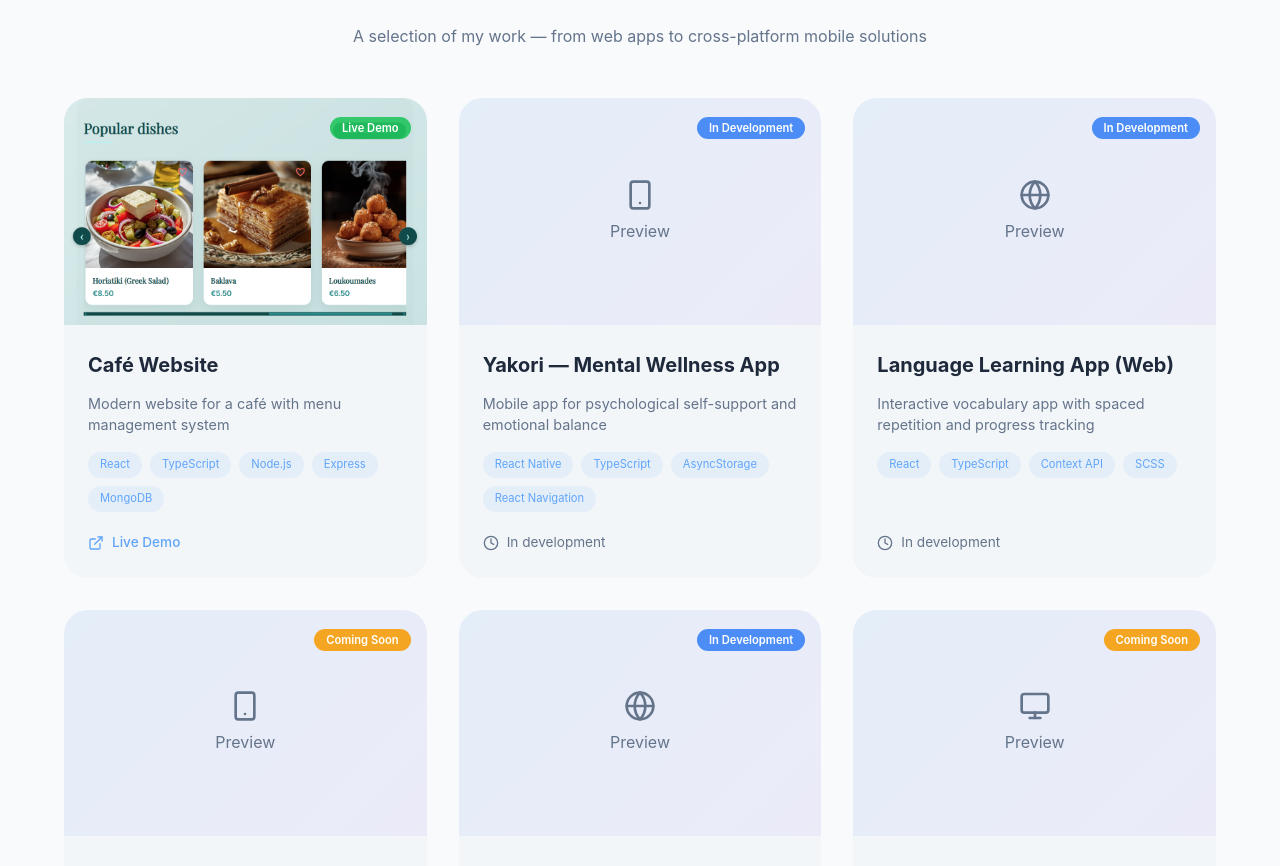
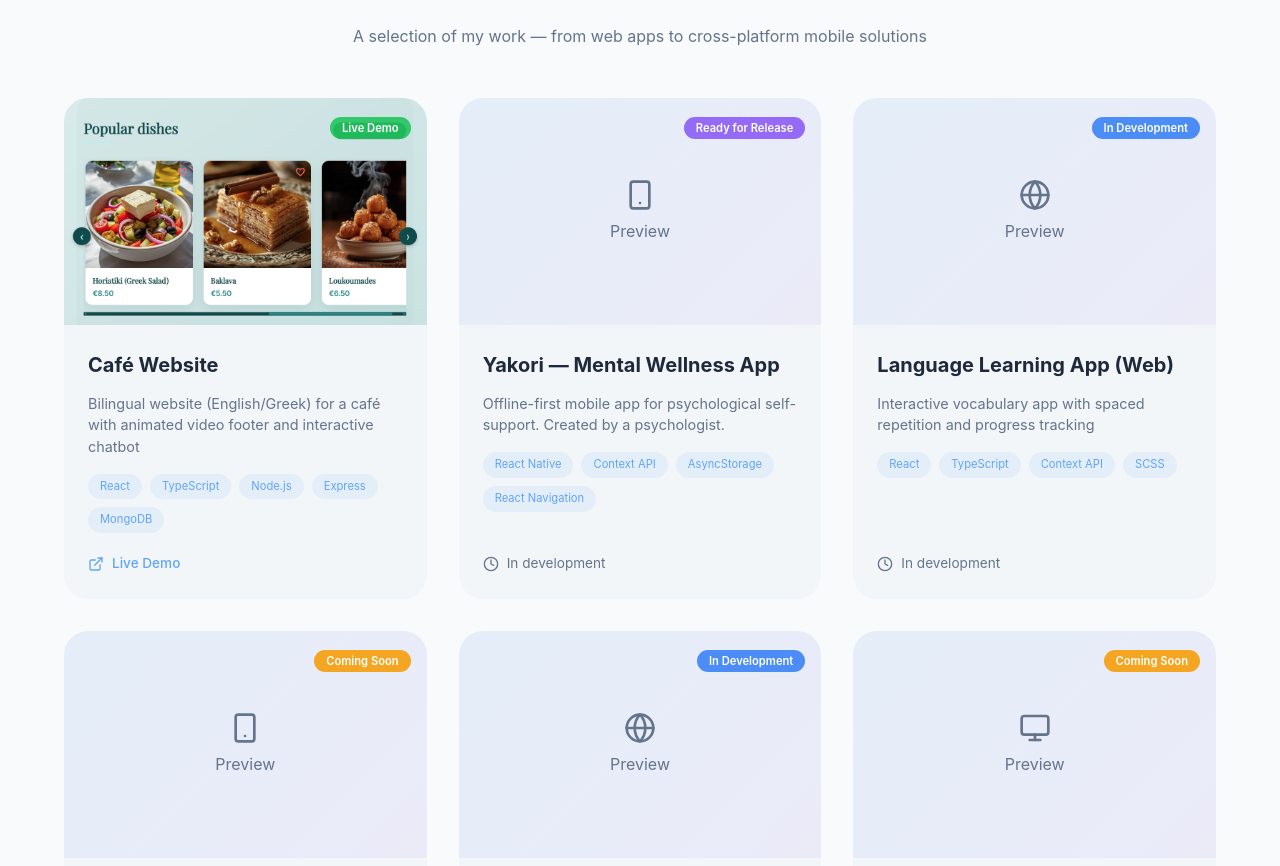
Before and after one commit to LenaYork/portfolio, a React (Vite) app: page / in a window 1280 px wide. Shown: the part 2117-2983 px from the top of the page. Built offline with nearby package versions, Linux system fonts and the light colour scheme.

Commit message:
feat: update project data — add bilingual cafe details, Yakori app with ready-for-release status, fix tech stack

```diff
--- a/src/components/Projects/ProjectCard/ProjectCard.scss
+++ b/src/components/Projects/ProjectCard/ProjectCard.scss
@@ -73,6 +73,11 @@
 
     &--active {
       background: rgba(34, 197, 94, 0.9);
+      color: white;
+    }
+
+    &--ready {
+      background: rgba(139, 92, 246, 0.9);
       color: white;
     }
 
--- a/src/components/Projects/ProjectCard/ProjectCard.tsx
+++ b/src/components/Projects/ProjectCard/ProjectCard.tsx
@@ -13,6 +13,8 @@ const ProjectCard = ({ project, index }: ProjectCardProps) => {
     switch (project.status) {
       case 'active':
         return <span className="project-card__status project-card__status--active">Live Demo</span>;
+      case 'ready-for-release':
+        return <span className="project-card__status project-card__status--ready">Ready for Release</span>;
       case 'coming-soon':
         return <span className="project-card__status project-card__status--coming">Coming Soon</span>;
       case 'in-development':
--- a/src/data/projects.ts
+++ b/src/data/projects.ts
@@ -4,8 +4,8 @@ export const projects: Project[] = [
   {
     id: 'cafe-site',
     title: 'Café Website',
-    description: 'Modern website for a café with menu management system',
-    longDescription: 'Fully responsive website with admin panel for menu updates, gallery, and contact form.',
+    description: 'Bilingual website (English/Greek) for a café with animated video footer and interactive chatbot',
+    longDescription: 'Fully responsive website with admin panel for menu updates. Features: bilingual support (EN/GR), animated underwater video footer, and a virtual assistant that answers FAQs and suggests menu items.',
     techStack: ['React', 'TypeScript', 'Node.js', 'Express', 'MongoDB'],
     demoUrl: 'https://greekcafe.netlify.app/',
     imageUrl: './images/projects/cafe-site.png',
@@ -15,12 +15,11 @@ export const projects: Project[] = [
   {
     id: 'yakori',
     title: 'Yakori — Mental Wellness App',
-    description: 'Mobile app for psychological self-support and emotional balance',
-    longDescription: 'A React Native app focused on mental well-being. Features guided exercises, mood tracking, and personalized recommendations. No backend — works offline.',
-    techStack: ['React Native', 'TypeScript', 'AsyncStorage', 'React Navigation'],
+    description: 'Offline-first mobile app for psychological self-support. Created by a psychologist.',
+    longDescription: 'A React Native app for emotional balance and self-support. Works completely offline — your data never leaves your phone. All supportive phrases are always with you. Designed with psychological expertise.',
+    techStack: ['React Native', 'Context API', 'AsyncStorage', 'React Navigation'],
     // googlePlayUrl будет добавлен позже
-    status: 'in-development',
-    type: 'mobile',
+    status: 'ready-for-release', type: 'mobile',
   },
   {
     id: 'words-web',
--- a/src/types/index.ts
+++ b/src/types/index.ts
@@ -7,6 +7,6 @@ export interface Project {
   demoUrl?: string;
   githubUrl?: string;
   imageUrl?: string;
-  status: 'active' | 'coming-soon' | 'in-development';
+  status: 'active' | 'ready-for-release' | 'coming-soon' | 'in-development';
   type: 'web' | 'mobile' | 'desktop';
 }
```
